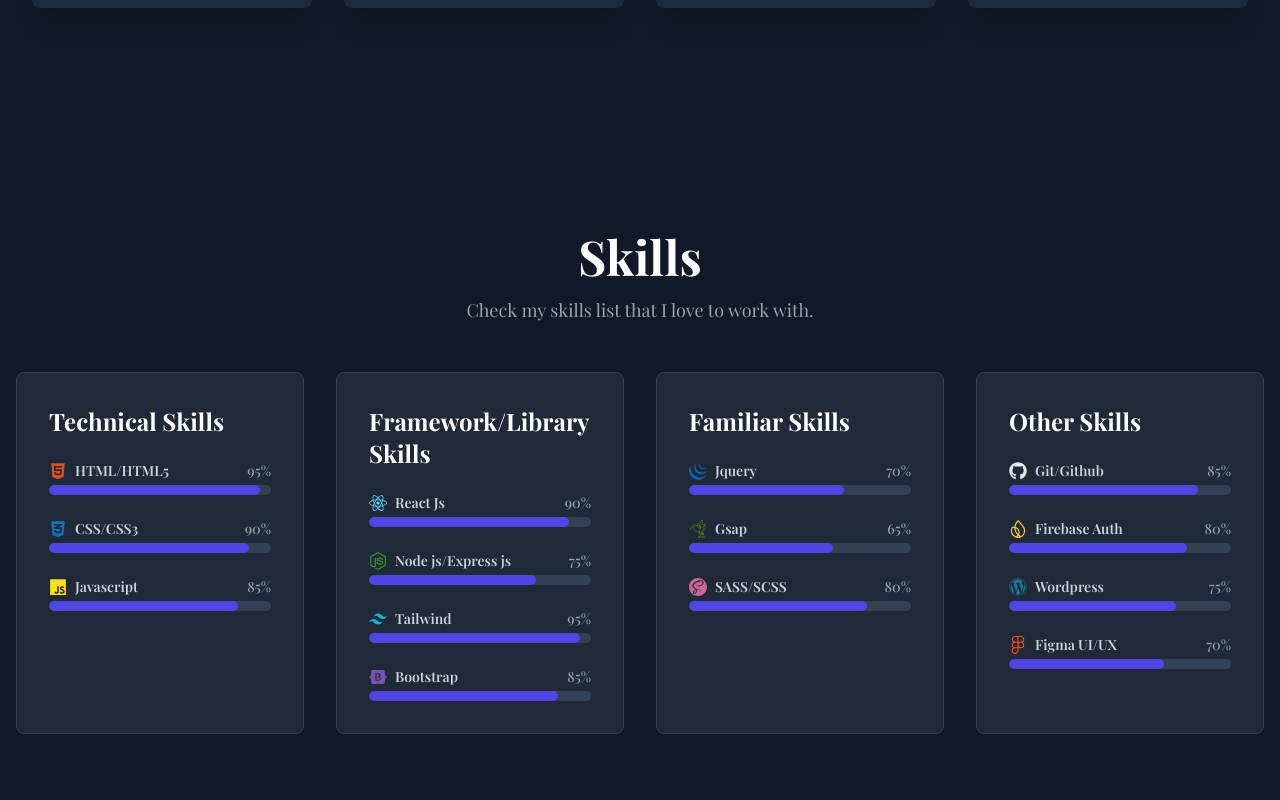
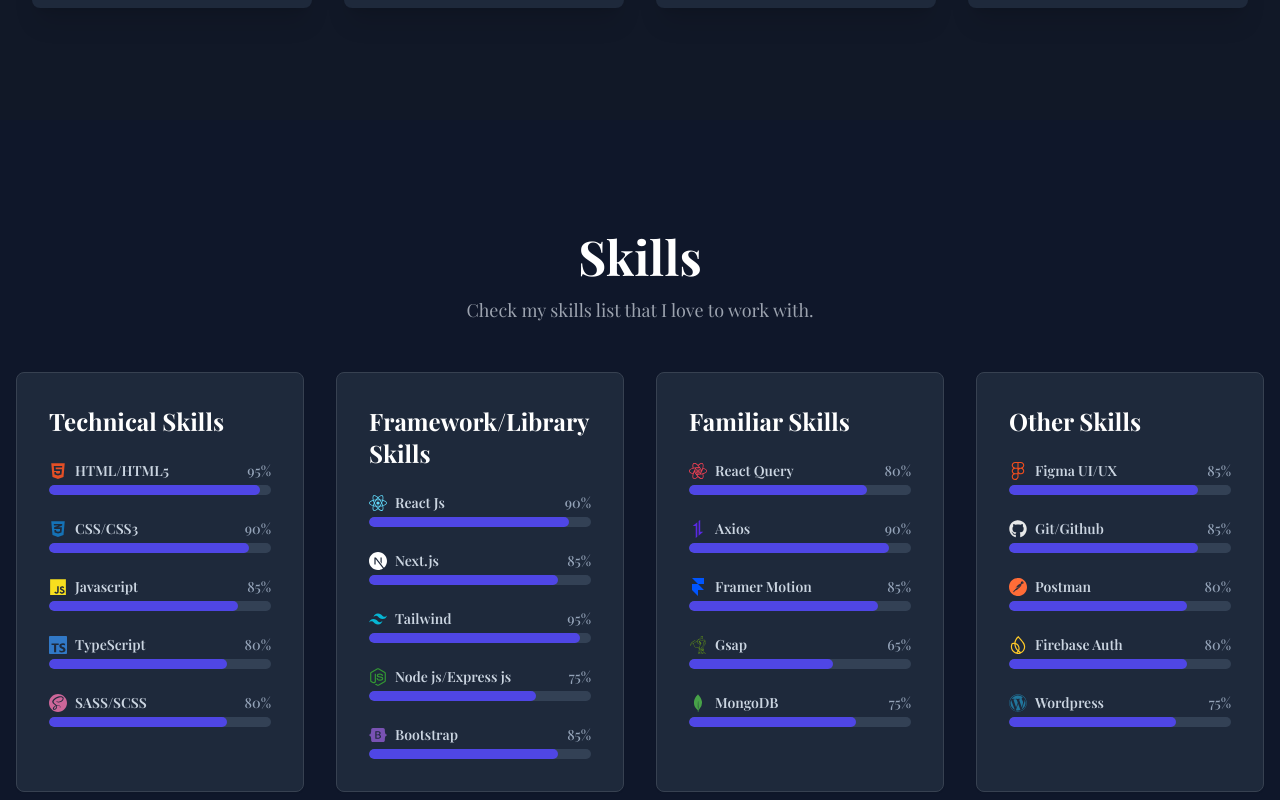
Before and after one commit to emon-ahmed-60/My-Portfolio-Website, a React (Vite) app: page / in a window 1280 px wide. Shown: the part 2100-2900 px from the top of the page. Built offline with nearby package versions, Linux system fonts and the light colour scheme.

Commit message:
Updated skills section with new icons and balanced layout

```diff
--- a/index.html
+++ b/index.html
@@ -4,7 +4,7 @@
     <meta charset="UTF-8" />
     <link rel="icon" type="image/svg+xml" href="/E.svg" />
     <meta name="viewport" content="width=device-width, initial-scale=1.0" />
-    <title>Emon Ahmed Portfolio Home</title>
+    <title>Emon Ahmed | Frontend Developer</title>
     <link
       href="https://fonts.googleapis.com/css2?family=Playfair+Display:wght@400..900&amp;family=Roboto:wght@400;500;700&amp;display=swap"
       rel="stylesheet"
--- a/src/App.jsx
+++ b/src/App.jsx
@@ -6,7 +6,6 @@
 import Skills from "./components/Skills";
 import Services from "./components/Services";
 import Contact from "./components/Contact";
-import Counter from "./components/Counter";
 
 
 function App() {
--- a/src/components/Header.jsx
+++ b/src/components/Header.jsx
@@ -16,9 +16,6 @@
     { name: 'CONTACT', to: 'contact' },
   ];
 
-  // Keep this for the logo button if needed, or convert it to Link too.
-  // Converting logo to Link for consistency is better but the prompt focused on menu items.
-  // I will keep manual handler for the logo for now as it's a specific "Scroll to home" action not part of the main nav loop in the same way.
   const handleScrollToHome = () => {
     scroller.scrollTo('home', {
       smooth: true,
--- a/src/components/Skills.jsx
+++ b/src/components/Skills.jsx
@@ -1,6 +1,13 @@
-import { motion } from 'framer-motion'
-import { FaHtml5, FaCss3Alt, FaJs, FaReact, FaNodeJs, FaBootstrap, FaGithub, FaWordpress, FaFigma } from "react-icons/fa";
-import { SiTailwindcss, SiJquery, SiGreensock, SiSass, SiFirebase } from "react-icons/si";
+import { motion } from 'framer-motion';
+import {
+  FaHtml5, FaCss3Alt, FaJs, FaReact, FaNodeJs,
+  FaGithub, FaWordpress, FaFigma, FaBootstrap
+} from "react-icons/fa";
+import {
+  SiTailwindcss, SiGreensock, SiSass, SiFirebase,
+  SiNextdotjs, SiTypescript, SiMongodb, SiPostman,
+  SiFramer, SiReactquery, SiAxios
+} from "react-icons/si";
 
 function Skills() {
   const skillsData = [
@@ -10,38 +17,44 @@
         { name: 'HTML/HTML5', level: 95, icon: <FaHtml5 />, color: '#E34F26' },
         { name: 'CSS/CSS3', level: 90, icon: <FaCss3Alt />, color: '#1572B6' },
         { name: 'Javascript', level: 85, icon: <FaJs />, color: '#F7DF1E' },
+        { name: 'TypeScript', level: 80, icon: <SiTypescript />, color: '#3178C6' },
+        { name: 'SASS/SCSS', level: 80, icon: <SiSass />, color: '#CC6699' },
       ],
     },
     {
       category: 'Framework/Library Skills',
       items: [
         { name: 'React Js', level: 90, icon: <FaReact />, color: '#61DAFB' },
+        { name: 'Next.js', level: 85, icon: <SiNextdotjs />, color: '#ffffff' },
+        { name: 'Tailwind', level: 95, icon: <SiTailwindcss />, color: '#06B6D4' },
         { name: 'Node js/Express js', level: 75, icon: <FaNodeJs />, color: '#339933' },
-        { name: 'Tailwind', level: 95, icon: <SiTailwindcss />, color: '#06B6D4' },
         { name: 'Bootstrap', level: 85, icon: <FaBootstrap />, color: '#7952B3' },
       ],
     },
     {
       category: 'Familiar Skills',
       items: [
-        { name: 'Jquery', level: 70, icon: <SiJquery />, color: '#0769AD' },
+        { name: 'React Query', level: 80, icon: <SiReactquery />, color: '#FF4154' },
+        { name: 'Axios', level: 90, icon: <SiAxios />, color: '#5A29E4' },
+        { name: 'Framer Motion', level: 85, icon: <SiFramer />, color: '#0055FF' },
         { name: 'Gsap', level: 65, icon: <SiGreensock />, color: '#88CE02' },
-        { name: 'SASS/SCSS', level: 80, icon: <SiSass />, color: '#CC6699' },
+        { name: 'MongoDB', level: 75, icon: <SiMongodb />, color: '#47A248' },
       ],
     },
     {
       category: 'Other Skills',
       items: [
+        { name: 'Figma UI/UX', level: 85, icon: <FaFigma />, color: '#F24E1E' },
         { name: 'Git/Github', level: 85, icon: <FaGithub />, color: '#E7E8E8' },
+        { name: 'Postman', level: 80, icon: <SiPostman />, color: '#FF6C37' },
         { name: 'Firebase Auth', level: 80, icon: <SiFirebase />, color: '#FFCA28' },
         { name: 'Wordpress', level: 75, icon: <FaWordpress />, color: '#21759B' },
-        { name: 'Figma UI/UX', level: 70, icon: <FaFigma />, color: '#F24E1E' },
       ],
     },
-  ]
+  ];
 
   return (
-    <section id='skills' className="font-display bg-background-light dark:bg-background-dark text-gray-800 dark:text-gray-200">
+    <section id='skills' className="font-display bg-background-light dark:bg-[#0f172a] text-gray-800 dark:text-gray-200">
       <section className="py-16 sm:py-20 md:py-28 font-display">
         <div className="container mx-auto px-4">
           <motion.div
@@ -58,6 +71,7 @@
               Check my skills list that I love to work with.
             </p>
           </motion.div>
+
           <div className="grid grid-cols-1 sm:grid-cols-2 lg:grid-cols-4 gap-8">
             {skillsData.map((group, index) => (
               <motion.div
@@ -66,7 +80,7 @@
                 whileInView={{ opacity: 1, scale: 1 }}
                 viewport={{ once: true }}
                 transition={{ duration: 0.5, delay: index * 0.1 }}
-                className="bg-white dark:bg-gray-800 p-8 rounded-lg border border-gray-200 dark:border-gray-700 shadow-sm"
+                className="bg-white dark:bg-[#1e293b] p-8 rounded-lg border border-gray-200 dark:border-gray-700 shadow-sm"
               >
                 <h3 className="text-2xl font-bold mb-6 text-gray-900 dark:text-white">
                   {group.category}
@@ -103,7 +117,7 @@
         </div>
       </section>
     </section>
-  )
+  );
 }
 
-export default Skills
+export default Skills;
```
